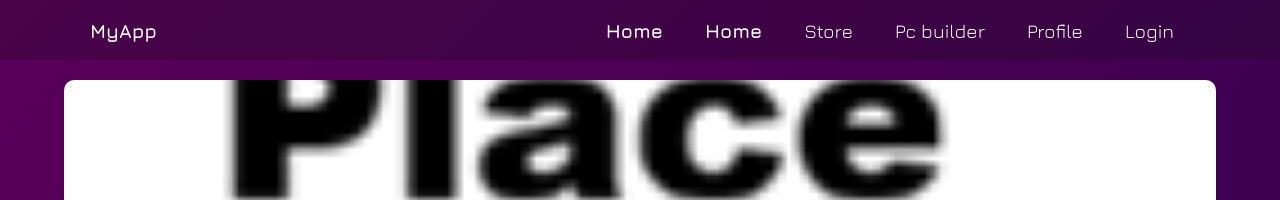
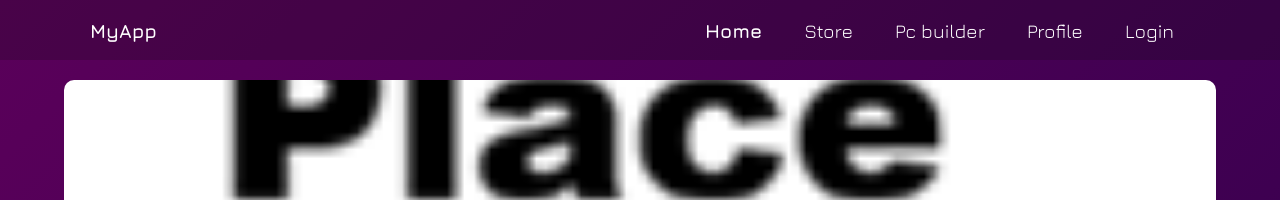
Before and after one commit to benkolon152/Szerviz-projekt, a SvelteKit app in the folder prj/: page / in a window 1280 px wide. Shown: the top 200 px of the page. Built offline with nearby package versions, Linux system fonts and the light colour scheme.

Commit message:
remove unnecesary line

```diff
--- a/prj/src/routes/+page.svelte
+++ b/prj/src/routes/+page.svelte
@@ -15,7 +15,6 @@
     </button>
 
     <ul class:open={isOpen}>
-      <li><a href="/"><b>Home</b></a></li>
       <li><a href="/"><b>Home</b></a></li>
       <li><a href="/shop">Store</a></li>
       <li><a href="/pcbuild">Pc builder</a></li>
```
